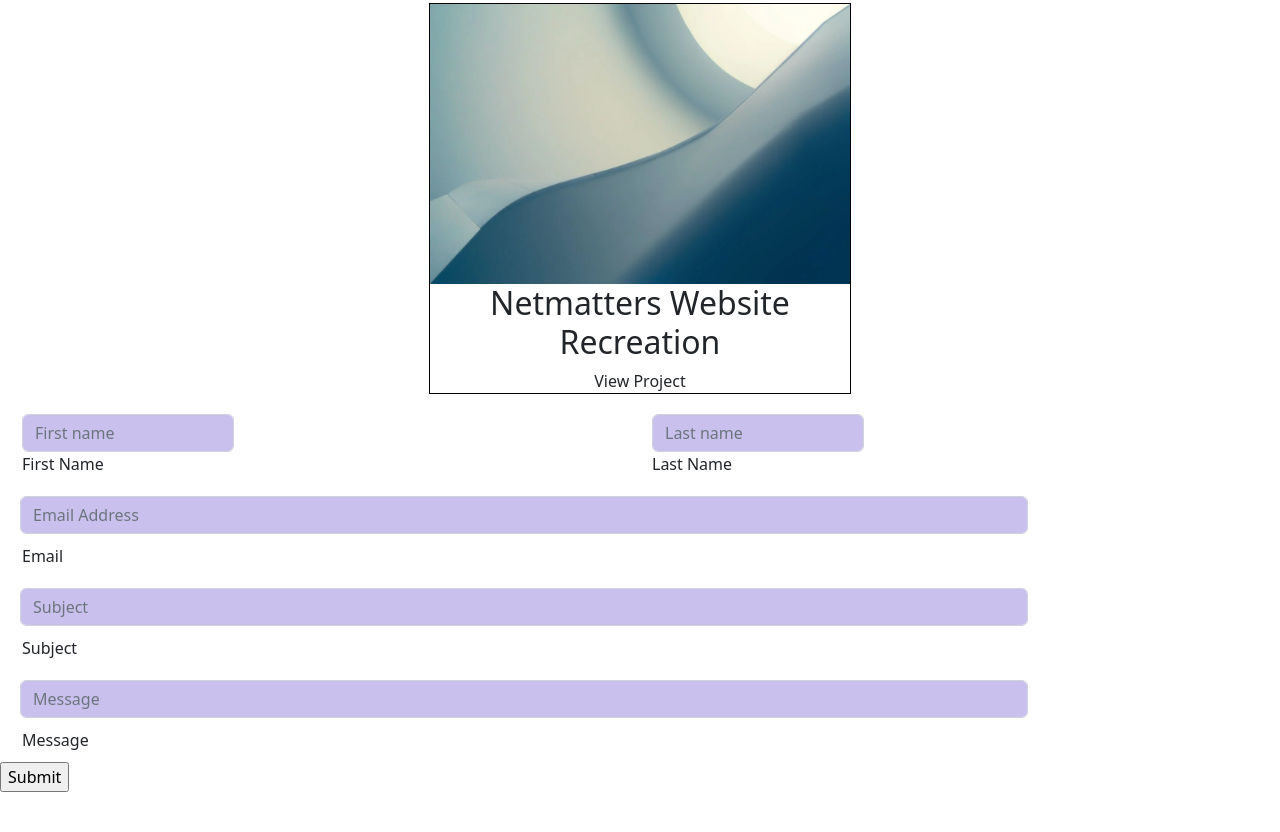
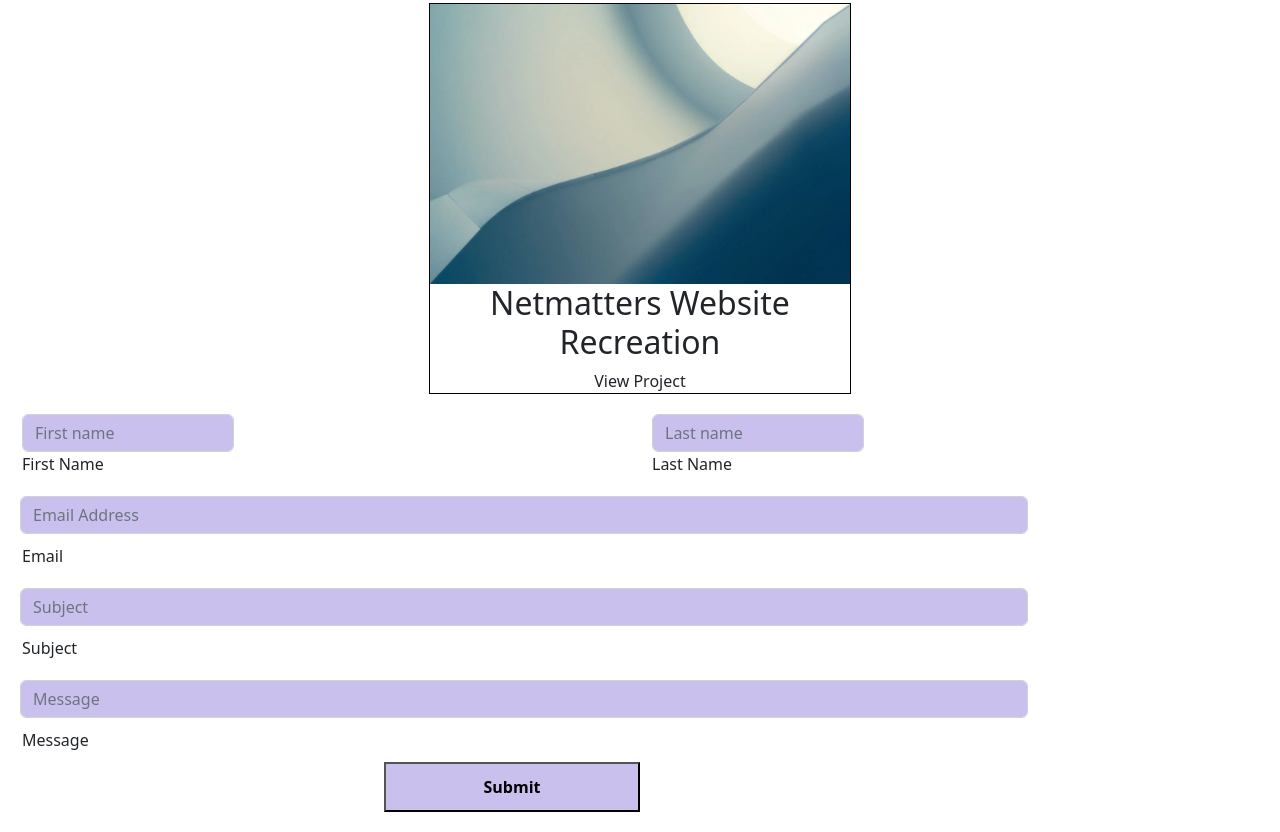
Before and after one commit to Sharpoint2/Public-Portfolio, a plain HTML site: page index.html in a window 1280 px wide. Shown: the part 994-1826 px from the top of the page. Before the commit the page ends 1786 px from the top, so only its background shows below. Drawn offline with nearby package versions, Linux system fonts and the light colour scheme.

Commit message:
styled button

```diff
--- a/input/queries.scss
+++ b/input/queries.scss
@@ -1,4 +1,4 @@
-@import "styles.scss";
+
 
 // Small devices (landscape phones, 576px and up)
 @media (min-width: 576px) {  }
--- a/input/styles.scss
+++ b/input/styles.scss
@@ -15,8 +15,16 @@
     overflow-x: hidden;
     font-family: 'Lato', sans-serif;
 
+  }
 
+  .submit
+  {
 
+    background-color: #c9c0ee;
+    margin:0 0 20px 30%;
+    width:20%;
+    height:50px;
+    font-weight: bold;
   }
 
   .links
```
Also changed, not shown: output/queries.css, output/styles.css, 2 other files.
